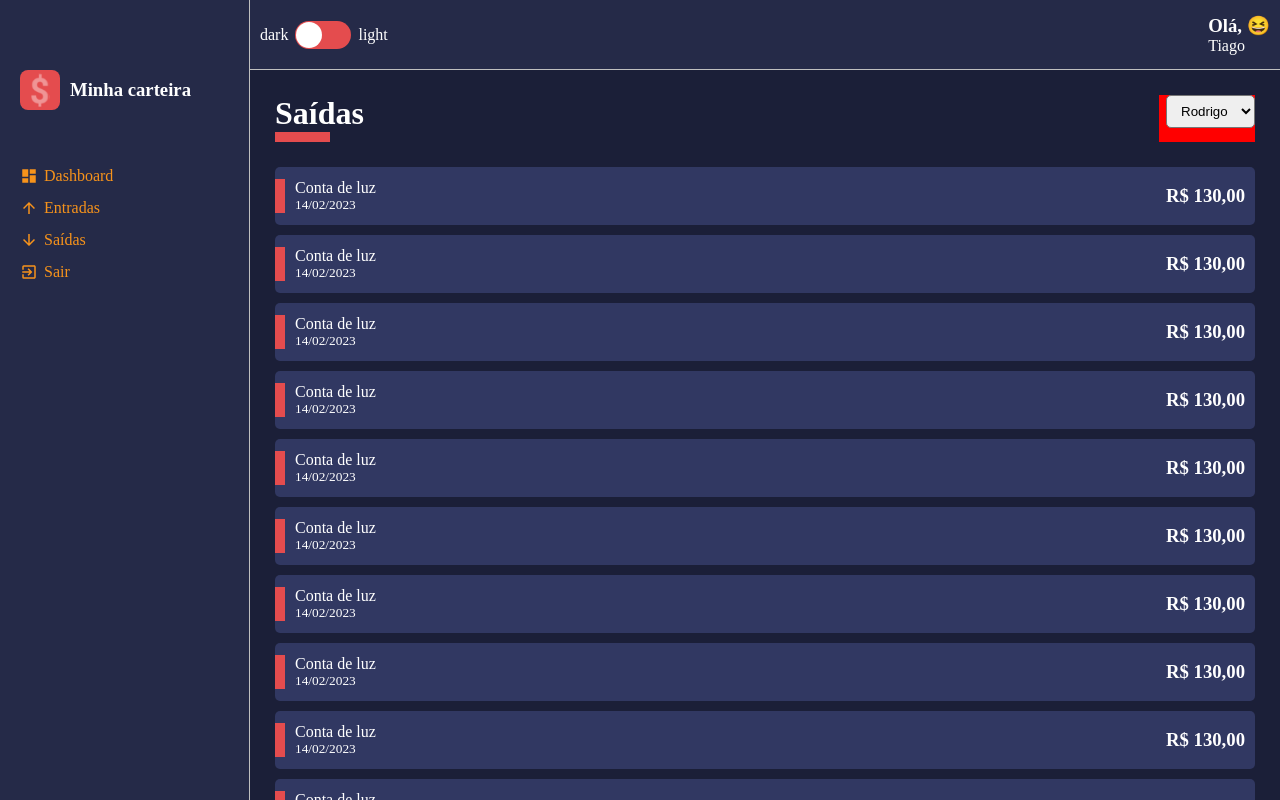
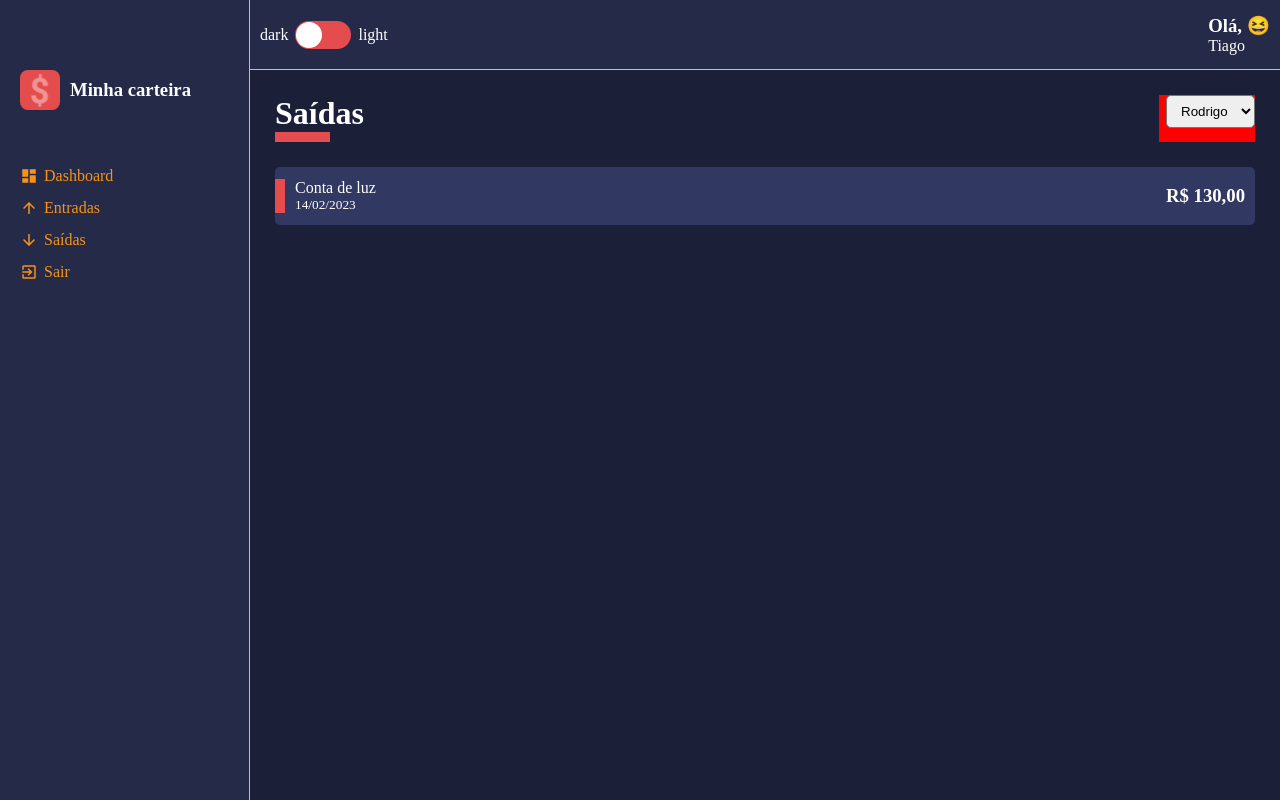
Before and after one commit to TiagoSilva34/Carteira-Digital, a React (Create React App) app: page / in a window 1280 px wide. Built offline with nearby package versions, Linux system fonts and the light colour scheme.

Commit message:
Refatoração de cartão de movimentação

```diff
--- a/src/components/HistoryFinanceCard/index.tsx
+++ b/src/components/HistoryFinanceCard/index.tsx
@@ -6,7 +6,6 @@
 
 
 interface IHistoryFinanceCard {
-  cardColor: string
   tagColor: string
   title: string
   subTitle: string
@@ -14,14 +13,13 @@
 }
 
 export const HistoryFinanceCard: React.FC<IHistoryFinanceCard> = ({
-  cardColor,
   tagColor,
   title,
   subTitle,
   amount
 }) => {
   return (
-    <Container color={cardColor}>
+    <Container>
       <Tag color={tagColor} />
       <div>
         <span>{title}</span>
--- a/src/components/HistoryFinanceCard/styles.ts
+++ b/src/components/HistoryFinanceCard/styles.ts
@@ -1,16 +1,12 @@
 import styled from "styled-components";
-
-interface IContainerProps {
-  color: string
-}
 
 interface ITagProps {
   color: string
 }
 
-export const Container = styled.li<IContainerProps>`
+export const Container = styled.li`
   color: ${props => props.theme.colors.white};
-  background-color: ${props => props.color};
+  background-color: ${props => props.theme.colors.tertiary};
 
   list-style: none;
   border-radius: 5px;
--- a/src/pages/List/index.tsx
+++ b/src/pages/List/index.tsx
@@ -28,111 +28,11 @@
 
       <Content>
         <HistoryFinanceCard
-          cardColor='#313862'
           tagColor='#E44C4E'
           title='Conta de luz'
           subTitle='14/02/2023'
           amount='R$ 130,00'
         />
-        <HistoryFinanceCard
-          cardColor='#313862'
-          tagColor='#E44C4E'
-          title='Conta de luz'
-          subTitle='14/02/2023'
-          amount='R$ 130,00'
-        />
-         <HistoryFinanceCard
-          cardColor='#313862'
-          tagColor='#E44C4E'
-          title='Conta de luz'
-          subTitle='14/02/2023'
-          amount='R$ 130,00'
-        />
-          <HistoryFinanceCard
-          cardColor='#313862'
-          tagColor='#E44C4E'
-          title='Conta de luz'
-          subTitle='14/02/2023'
-          amount='R$ 130,00'
-        />
-          <HistoryFinanceCard
-          cardColor='#313862'
-          tagColor='#E44C4E'
-          title='Conta de luz'
-          subTitle='14/02/2023'
-          amount='R$ 130,00'
-        />
-          <HistoryFinanceCard
-          cardColor='#313862'
-          tagColor='#E44C4E'
-          title='Conta de luz'
-          subTitle='14/02/2023'
-          amount='R$ 130,00'
-        />
-          <HistoryFinanceCard
-          cardColor='#313862'
-          tagColor='#E44C4E'
-          title='Conta de luz'
-          subTitle='14/02/2023'
-          amount='R$ 130,00'
-        />
-          <HistoryFinanceCard
-          cardColor='#313862'
-          tagColor='#E44C4E'
-          title='Conta de luz'
-          subTitle='14/02/2023'
-          amount='R$ 130,00'
-        />
-          <HistoryFinanceCard
-          cardColor='#313862'
-          tagColor='#E44C4E'
-          title='Conta de luz'
-          subTitle='14/02/2023'
-          amount='R$ 130,00'
-        />
-          <HistoryFinanceCard
-          cardColor='#313862'
-          tagColor='#E44C4E'
-          title='Conta de luz'
-          subTitle='14/02/2023'
-          amount='R$ 130,00'
-        />
-          <HistoryFinanceCard
-          cardColor='#313862'
-          tagColor='#E44C4E'
-          title='Conta de luz'
-          subTitle='14/02/2023'
-          amount='R$ 130,00'
-        />
-          <HistoryFinanceCard
-          cardColor='#313862'
-          tagColor='#E44C4E'
-          title='Conta de luz'
-          subTitle='14/02/2023'
-          amount='R$ 130,00'
-        />
-          <HistoryFinanceCard
-          cardColor='#313862'
-          tagColor='#E44C4E'
-          title='Conta de luz'
-          subTitle='14/02/2023'
-          amount='R$ 130,00'
-        />
-          <HistoryFinanceCard
-          cardColor='#313862'
-          tagColor='#E44C4E'
-          title='Conta de luz'
-          subTitle='14/02/2023'
-          amount='R$ 130,00'
-        />
-          <HistoryFinanceCard
-          cardColor='#313862'
-          tagColor='#E44C4E'
-          title='Conta de luz'
-          subTitle='14/02/2023'
-          amount='R$ 130,00'
-        />
-
       </Content>
     </Container>
   )
```
